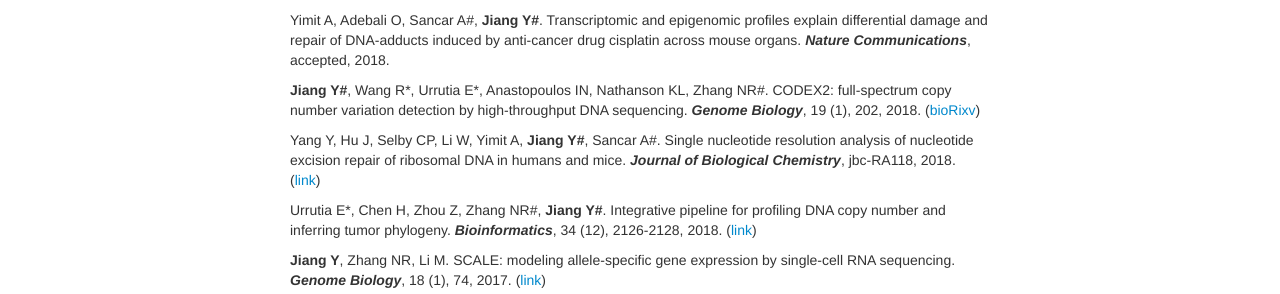
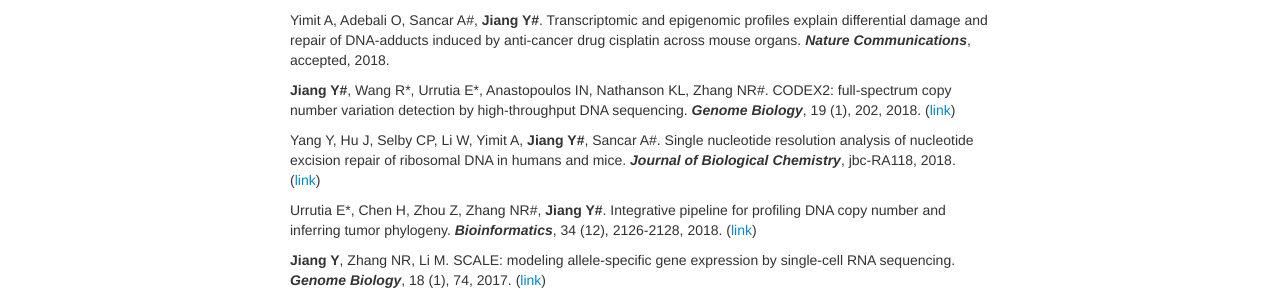
Before and after one commit to yuchaojiang/yuchaojiang.github.io, a Jekyll site: the page built from pages/pubs.md, in a window 1280 px wide. Shown: the part 284-578 px from the top of the page. Built offline with Jekyll 4.4.1, drawn with Linux system fonts in a browser that asks for light colours.

Commit message:
Update pubs.md

```diff
--- a/pages/pubs.md
+++ b/pages/pubs.md
@@ -18,7 +18,7 @@ Urrutia E\*, Chen L, Zhou H, **Jiang Y#**. Destin: toolkit for single-cell analy
 
 Yimit A, Adebali O, Sancar A#, **Jiang Y#**. Transcriptomic and epigenomic profiles explain differential damage and repair of DNA-adducts induced by anti-cancer drug cisplatin across mouse organs. ***Nature Communications***, accepted, 2018.
 
-**Jiang Y#**, Wang R\*, Urrutia E\*, Anastopoulos IN, Nathanson KL, Zhang NR#. CODEX2: full-spectrum copy number variation detection by high-throughput DNA sequencing. ***Genome Biology***, 19 (1), 202, 2018. ([bioRixv](https://www.biorxiv.org/content/early/2018/04/01/211698))
+**Jiang Y#**, Wang R\*, Urrutia E\*, Anastopoulos IN, Nathanson KL, Zhang NR#. CODEX2: full-spectrum copy number variation detection by high-throughput DNA sequencing. ***Genome Biology***, 19 (1), 202, 2018. ([link](https://genomebiology.biomedcentral.com/articles/10.1186/s13059-018-1578-y))
 
 Yang Y, Hu J, Selby CP, Li W, Yimit A, **Jiang Y#**, Sancar A#. Single nucleotide resolution analysis of nucleotide excision repair of ribosomal DNA in humans and mice. ***Journal of Biological Chemistry***, jbc-RA118, 2018. ([link](http://www.jbc.org/content/early/2018/11/09/jbc.RA118.006121.full.pdf))
 
```
